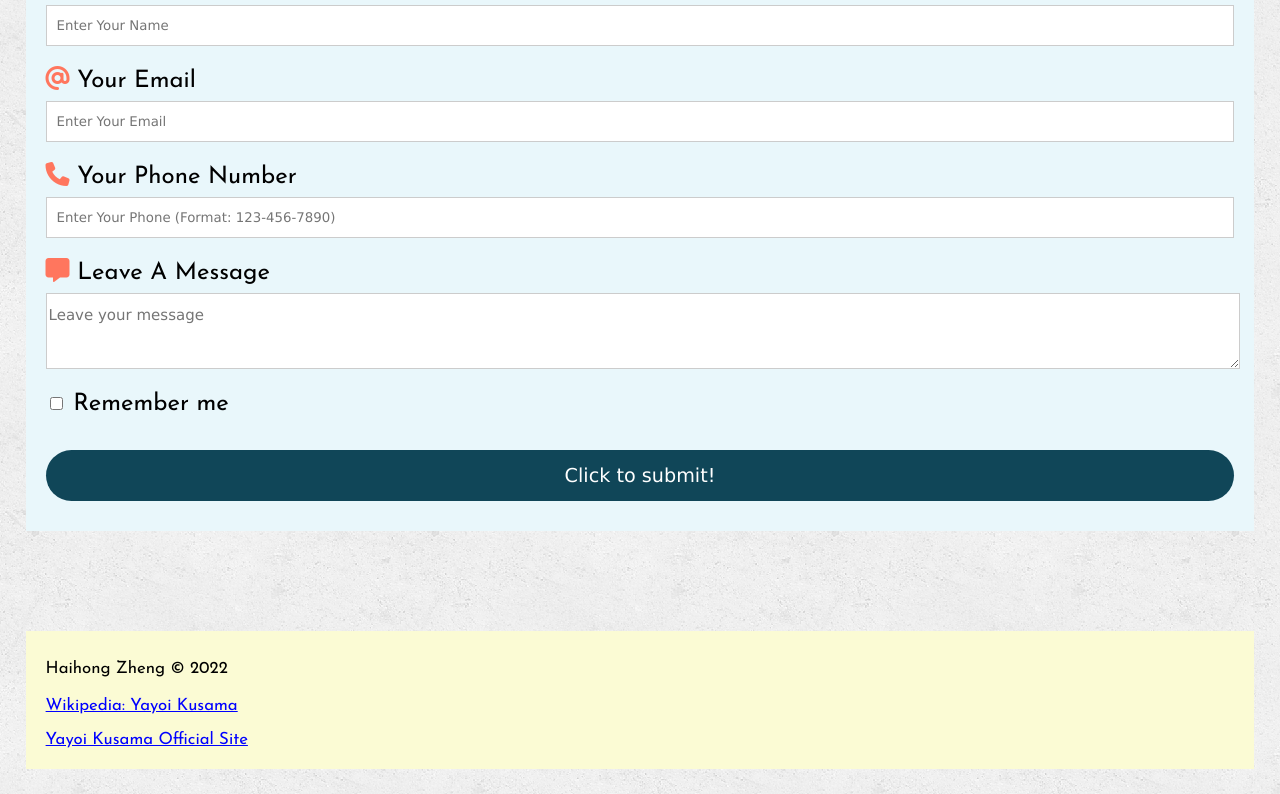
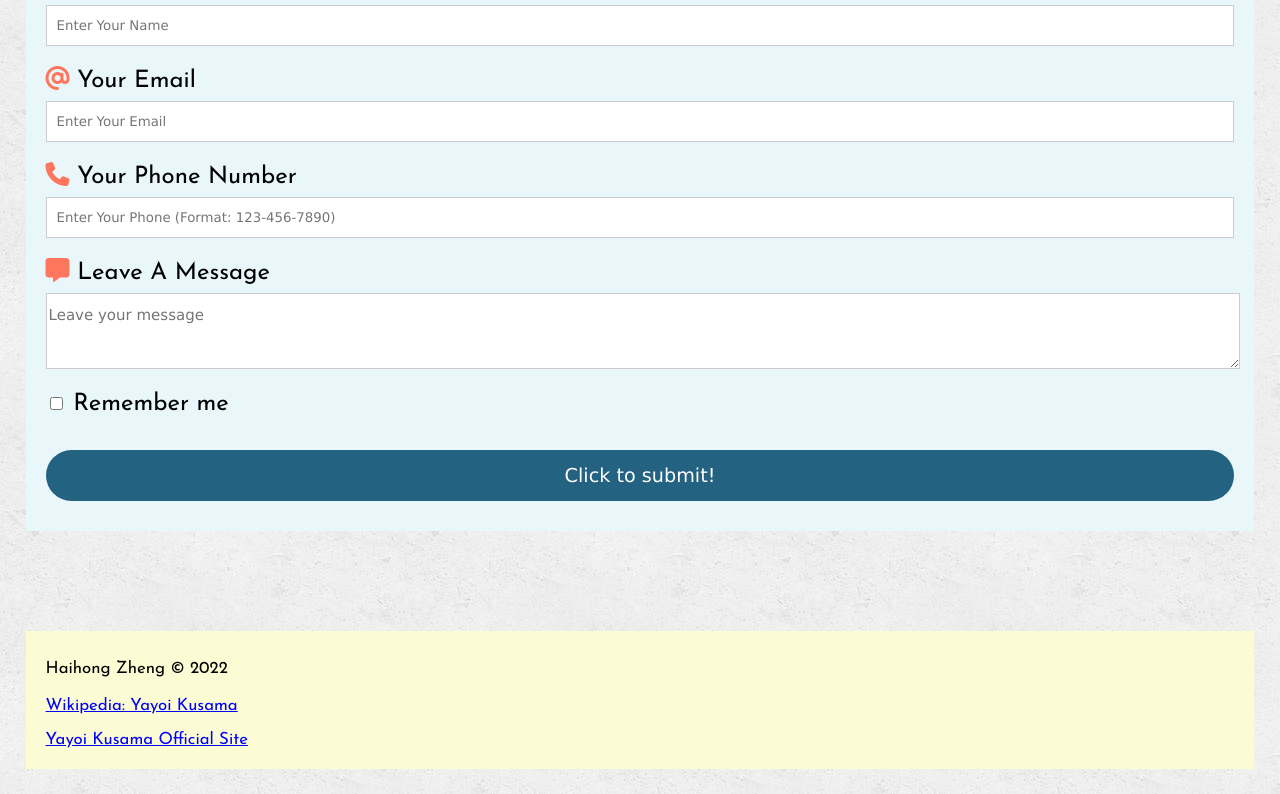
Before and after one commit to HaihongZheng001/mobile_view_checkpoint, a plain HTML site: page index.html in a window 1280 px wide. Shown: the part 1826-2620 px from the top of the page. Drawn offline with Linux system fonts and the light colour scheme.

Commit message:
Add files via upload

```diff
--- a/css/style.css
+++ b/css/style.css
@@ -195,7 +195,7 @@ input {
 
   input[type=submit] {
 	font-size: 80%;
-	background-color:rgb(16, 70, 88);
+	background-color:rgb(35, 98, 128);
 	color: white;
 	padding: 14px 20px;
 	margin-top: 20px;
```
Also changed, not shown: index.html (+4 -1 lines).
